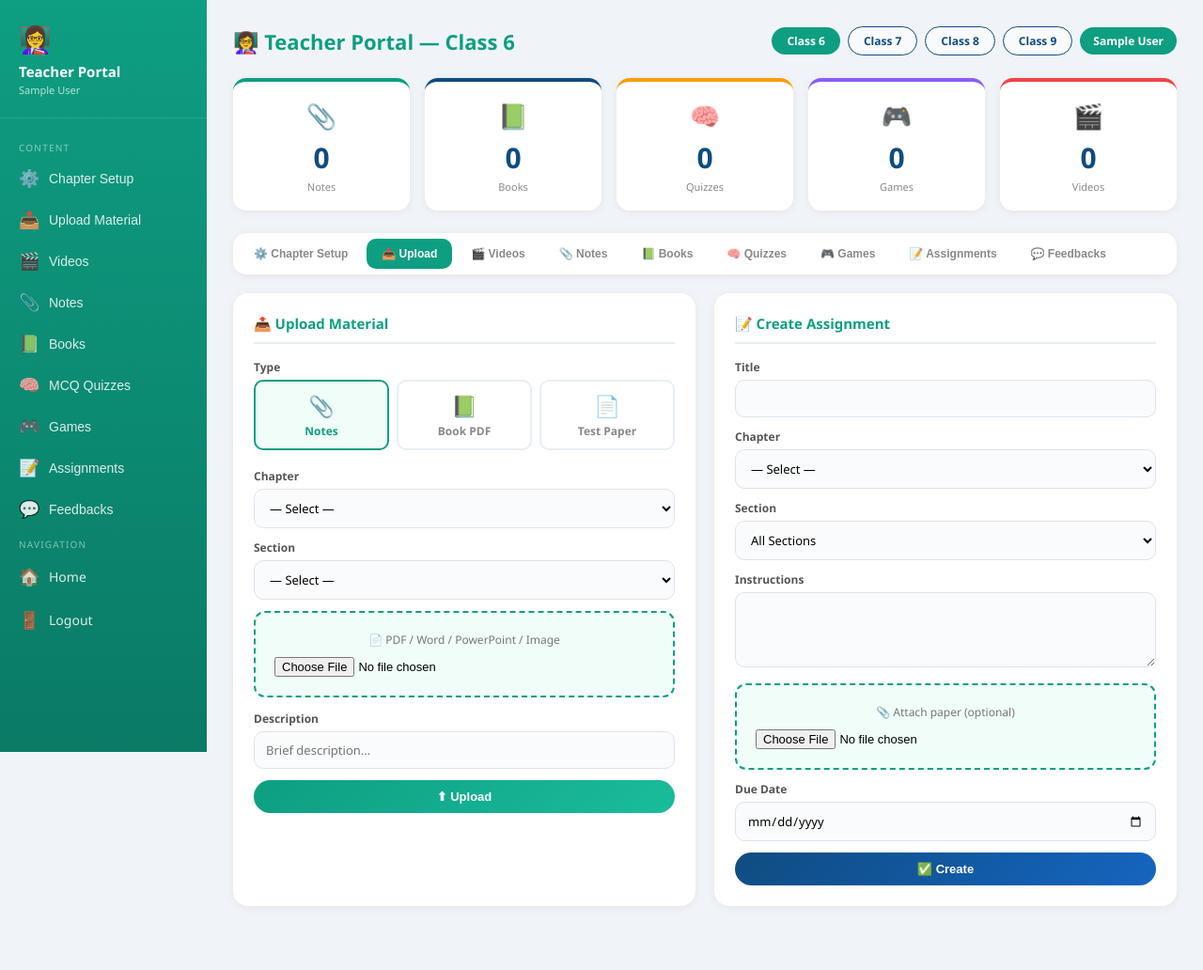
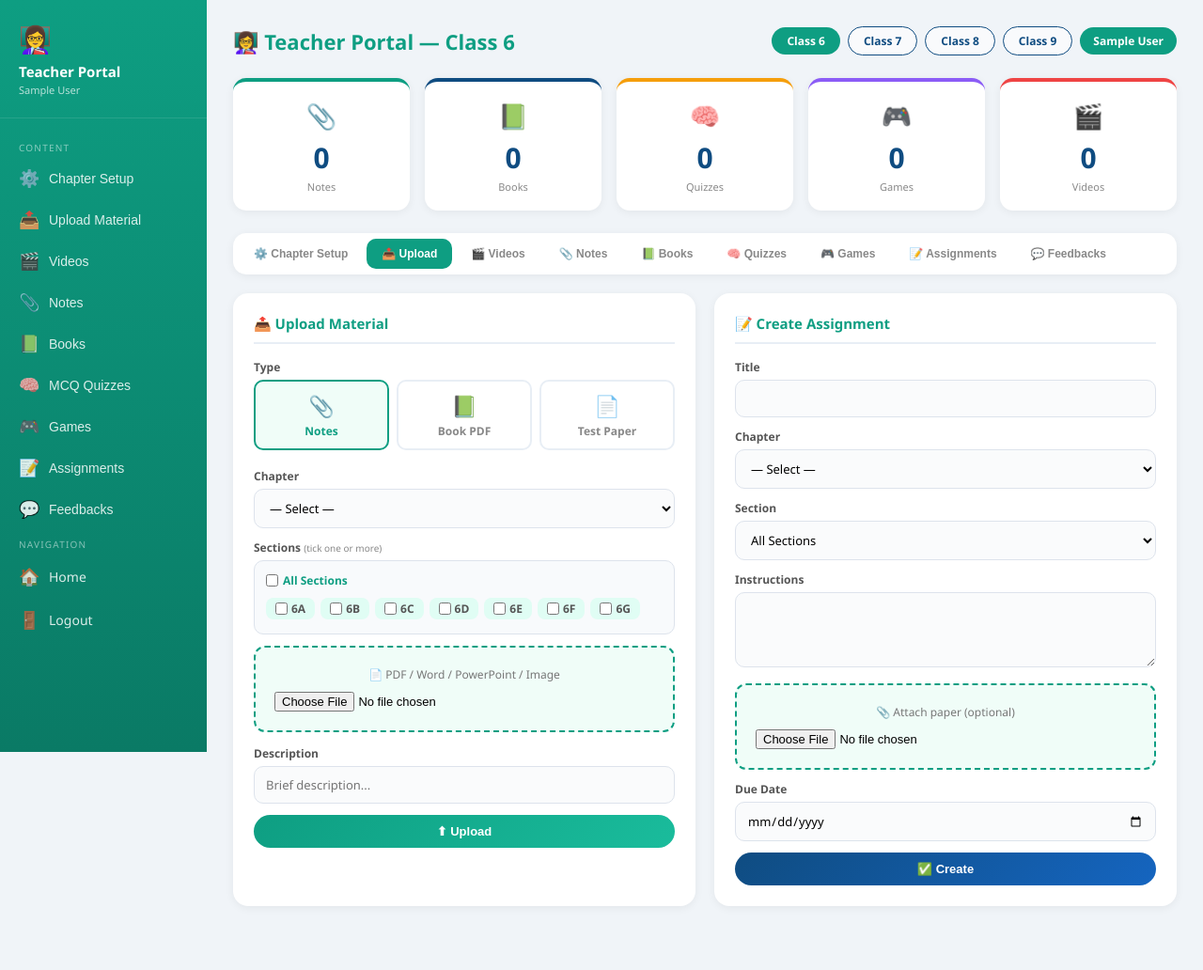
Before and after one commit to kratikaagarwal-cell/mps-computer-lms, a Flask app: page /teacher in a window 1280 px wide, after a click on "📤 Upload Material". Shown: the whole page at 94% size. Run offline with Flask 3, Linux system fonts and the light colour scheme; the visitor is signed in with stand-in values (Sample User, id 1).

Commit message:
Enhance upload form and feedback sections in teacher.html
Updated the teacher HTML template to enhance the upload form and modify feedback sections. Added multi-section checkboxes and improved external quiz link handling.

```diff
--- a/templates/teacher.html
+++ b/templates/teacher.html
@@ -176,13 +176,13 @@ tbody tr:hover td{background:#f7fffe;}
     <div class="grid-2">
       <div class="card">
         <div class="card-title">📤 Upload Material</div>
-        <form method="POST" action="/upload_notes" enctype="multipart/form-data">
+        <form method="POST" action="/upload_notes" enctype="multipart/form-data" id="uploadForm">
           <input type="hidden" name="student_class" value="{{ sel_class }}">
           <label>Type</label>
           <div class="file-type-grid">
-            <div class="ft-opt"><input type="radio" name="file_type" id="ft-notes" value="notes" checked><label for="ft-notes" class="ft-label"><span class="flt-icon">📎</span>Notes</label></div>
-            <div class="ft-opt"><input type="radio" name="file_type" id="ft-book" value="book"><label for="ft-book" class="ft-label"><span class="flt-icon">📗</span>Book PDF</label></div>
-            <div class="ft-opt"><input type="radio" name="file_type" id="ft-test" value="test"><label for="ft-test" class="ft-label"><span class="flt-icon">📄</span>Test Paper</label></div>
+            <div class="ft-opt"><input type="radio" name="file_type" id="ft-notes" value="notes" checked onchange="toggleUploadFields()"><label for="ft-notes" class="ft-label"><span class="flt-icon">📎</span>Notes</label></div>
+            <div class="ft-opt"><input type="radio" name="file_type" id="ft-book" value="book" onchange="toggleUploadFields()"><label for="ft-book" class="ft-label"><span class="flt-icon">📗</span>Book PDF</label></div>
+            <div class="ft-opt"><input type="radio" name="file_type" id="ft-test" value="test" onchange="toggleUploadFields()"><label for="ft-test" class="ft-label"><span class="flt-icon">📄</span>Test Paper</label></div>
           </div>
           <label>Chapter</label>
           <select name="chapter" id="chSelect" onchange="syncNo('chSelect','chapter_no_notes')" required>
@@ -190,13 +190,28 @@ tbody tr:hover td{background:#f7fffe;}
             {% for ch in chapters %}<option value="Ch {{ ch.no }} - {{ ch.name }}" data-no="{{ ch.no }}">Ch {{ ch.no }} — {{ ch.name }}</option>{% endfor %}
           </select>
           <input type="hidden" name="chapter_no" id="chapter_no_notes">
-          <label>Section</label>
-          <select name="section" required>
-            <option value="">— Select —</option>
-            {% for sec in sections %}<option>{{ sec }}</option>{% endfor %}
-            <option value="All Sections">All Sections</option>
-          </select>
-          <div class="upload-box"><p>📄 PDF / Word / PowerPoint / Image</p><input type="file" name="file" accept=".pdf,.doc,.docx,.ppt,.pptx,.jpg,.jpeg,.png" required></div>
+          <!-- FIX #1: Multi-section checkboxes instead of single select -->
+          <label>Sections <small style="color:#888;font-weight:400;">(tick one or more)</small></label>
+          <div style="background:#f8fafc;border:1.5px solid #dde3ec;border-radius:10px;padding:10px 12px;margin-bottom:12px;">
+            <label style="display:inline-flex;align-items:center;gap:5px;margin-bottom:6px;font-size:12px;font-weight:700;color:#0e9e82;">
+              <input type="checkbox" id="sec-all-cb" onchange="toggleAllSections(this)"> All Sections
+            </label>
+            <div style="display:flex;flex-wrap:wrap;gap:6px;margin-top:4px;">
+              {% for sec in sections %}
+              <label style="display:inline-flex;align-items:center;gap:4px;font-size:12px;font-weight:600;background:#e0fdf4;padding:3px 10px;border-radius:8px;cursor:pointer;">
+                <input type="checkbox" name="section" value="{{ sec }}" class="sec-cb"> {{ sec }}
+              </label>
+              {% endfor %}
+            </div>
+          </div>
+          <!-- FIX #3: File upload OR external URL (for books) -->
+          <div id="file-upload-area">
+            <div class="upload-box"><p>📄 PDF / Word / PowerPoint / Image</p><input type="file" name="file" id="upload-file-input" accept=".pdf,.doc,.docx,.ppt,.pptx,.jpg,.jpeg,.png"></div>
+          </div>
+          <div id="url-upload-area" style="display:none;">
+            <label>📎 Book / Resource URL <small style="color:#888;font-weight:400;">(link to online book, Drive, etc.)</small></label>
+            <input type="url" name="external_url" id="external-url-input" placeholder="https://drive.google.com/... or any readable link">
+          </div>
           <label>Description</label>
           <input type="text" name="description" placeholder="Brief description...">
           <button class="btn btn-teal btn-full" type="submit">⬆ Upload</button>
@@ -361,10 +376,11 @@ tbody tr:hover td{background:#f7fffe;}
           <button type="button" class="add-q-btn" onclick="addQuestion()">+ Add Question</button>
         </div>
         <div id="link-section" style="display:none;">
-          <label>External Quiz Link</label>
-          <input type="url" name="external_link" placeholder="https://forms.google.com/...">
+          <label>External Quiz Link <span style="color:#ef4444;">*</span></label>
+          <input type="url" name="external_link" id="external_link_input" placeholder="https://forms.google.com/... (required for external link quiz)">
+          <div style="font-size:11px;color:#888;margin-top:-8px;margin-bottom:10px;">Paste the Google Form / Kahoot / any quiz link here</div>
         </div>
-        <button type="submit" class="btn btn-purple">🧠 Save Quiz</button>
+        <button type="submit" class="btn btn-purple" id="save-quiz-btn" onclick="return validateQuizForm()">🧠 Save Quiz</button>
       </form>
     </div>
     <div class="card">
@@ -460,26 +476,35 @@ tbody tr:hover td{background:#f7fffe;}
     </div>
   </div>
 
-  <!-- FEEDBACKS -->
+  <!-- QUERIES (was Feedbacks) -->
   <div id="tab-feedback" class="tab-content">
     <div class="card">
-      <div class="card-title">💬 Student Feedbacks</div>
+      <div class="card-title">💬 Student Queries</div>
       <div style="margin-bottom:14px;">
-        <a href="/view_feedbacks" class="btn btn-blue btn-sm">📊 View All Feedbacks</a>
+        <a href="/view_feedbacks?class={{ sel_class }}" class="btn btn-blue btn-sm">📊 View All Queries</a>
         {% for ch in chapters %}<a href="/view_feedbacks?class={{ sel_class }}&chapter_no={{ ch.no }}" class="btn btn-sm" style="background:#f0f4f8;color:#555;margin:2px;">Ch{{ ch.no }}</a>{% endfor %}
       </div>
-      {% if feedbacks %}
+      {% if queries %}
       <table>
-        <thead><tr><th>Student</th><th>Chapter</th><th>Rating</th><th>Comment</th><th>When</th></tr></thead>
-        <tbody>{% for f in feedbacks %}<tr>
-          <td><strong>{{ f.student.student_name }}</strong></td>
-          <td>Ch {{ f.chapter_no }}</td>
-          <td>{% for i in range(f.rating) %}⭐{% endfor %}</td>
-          <td style="font-size:11px;color:#666;">{{ f.comment or '—' }}</td>
-          <td style="font-size:11px;color:#aaa;">{{ f.submitted_at }}</td>
+        <thead><tr><th>Student</th><th>Chapter</th><th>Query</th><th>When</th><th>Reply</th></tr></thead>
+        <tbody>{% for q in queries %}<tr>
+          <td><strong>{{ q.student.student_name }}</strong></td>
+          <td>Ch {{ q.chapter_no }}</td>
+          <td style="font-size:11px;color:#666;">{{ q.comment or '—' }}</td>
+          <td style="font-size:11px;color:#aaa;">{{ q.submitted_at }}</td>
+          <td>
+            {% if q.teacher_reply %}
+              <span style="font-size:11px;color:#0e9e82;">✓ {{ q.teacher_reply }}</span>
+            {% else %}
+            <form method="POST" action="/reply_query/{{ q.id }}" style="display:flex;gap:4px;">
+              <input type="text" name="reply" placeholder="Reply..." style="padding:4px 8px;border:1px solid #dde3ec;border-radius:6px;font-size:11px;width:140px;margin:0;">
+              <button type="submit" class="btn btn-teal btn-sm" style="padding:4px 10px;">Send</button>
+            </form>
+            {% endif %}
+          </td>
         </tr>{% endfor %}</tbody>
       </table>
-      {% else %}<div class="empty">No feedbacks yet.</div>{% endif %}
+      {% else %}<div class="empty">No student queries yet.</div>{% endif %}
     </div>
   </div>
 
@@ -499,10 +524,27 @@ function syncNo(selId, hiddenId) {
   const opt = sel.options[sel.selectedIndex];
   document.getElementById(hiddenId).value = opt.getAttribute('data-no') || 0;
 }
-function toggleQuizType() {
-  const t = document.getElementById('quiz_type_sel').value;
-  document.getElementById('mcq-section').style.display = t==='mcq' ? 'block' : 'none';
-  document.getElementById('link-section').style.display = t==='link' ? 'block' : 'none';
+function toggleAllSections(cb) {
+  document.querySelectorAll('.sec-cb').forEach(c => c.checked = cb.checked);
+}
+function toggleUploadFields() {
+  const type = document.querySelector('input[name="file_type"]:checked').value;
+  const isBook = type === 'book';
+  document.getElementById('file-upload-area').style.display = isBook ? 'none' : 'block';
+  document.getElementById('url-upload-area').style.display = isBook ? 'block' : 'none';
+  document.getElementById('upload-file-input').required = !isBook;
+}
+function validateQuizForm() {
+  const type = document.getElementById('quiz_type_sel').value;
+  if (type === 'link') {
+    const link = document.getElementById('external_link_input').value.trim();
+    if (!link) {
+      alert('⚠️ Please enter the External Quiz Link before saving.');
+      document.getElementById('external_link_input').focus();
+      return false;
+    }
+  }
+  return true;
 }
 let qCount = 1;
 function addQuestion() {
```
